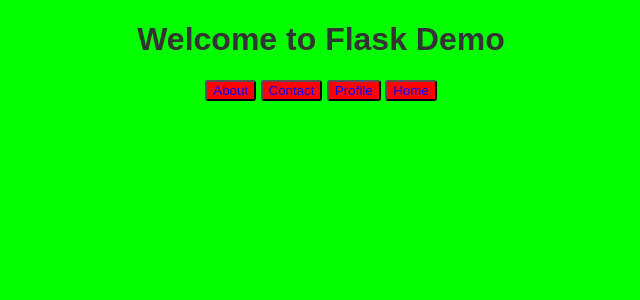
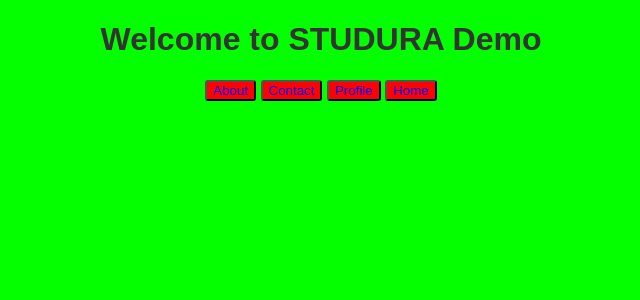
Before and after one commit to LarryNoData/Studura, a Flask app: page / in a window 1280 px wide. Shown: the top 300 px of the page, without its empty margins (319-959 px from the left). Run offline with Flask 3, Linux system fonts and the light colour scheme.

Commit message:
change of welcome in index.html

```diff
--- a/templates/index.html
+++ b/templates/index.html
@@ -5,7 +5,7 @@
     <link rel="stylesheet" type="text/css" href="{{ url_for('static', filename='style.css') }}">
 </head>
 <body>
-    <h1>Welcome to Flask Demo</h1>
+    <h1>Welcome to STUDURA Demo</h1>
     <nav>
         <a href="/about"><button>About</button></a>
         <a href="/contact"><button>Contact</button></a>
```
